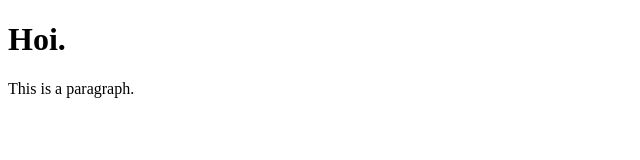
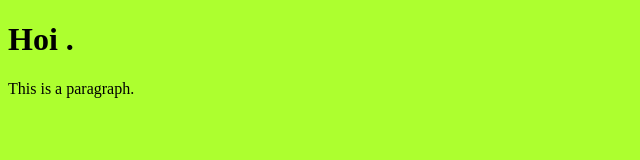
Before and after one commit to Biek69/BIEKsite-1, a plain HTML site: page index.html in a window 1280 px wide. Shown: the whole page, without its empty margins (0-640 px from the left). Drawn offline with Linux system fonts and the light colour scheme.

Commit message:
css toegevoegd

```diff
--- /dev/null
+++ b/CSS/style.css
@@ -0,0 +1,3 @@
+body{
+    background-color: greenyellow;
+}
--- a/index.html
+++ b/index.html
@@ -2,10 +2,11 @@
 <html>
 <head>
 <title>Page Title</title>
+<link rel="stylesheet" type="text/css" href="CSS/style.css">
 </head>
 <body>
 
-<h1>Hoi.</h1>
+<h1>Hoi .</h1>
 <p>This is a paragraph.</p>
 
 </body>
```
